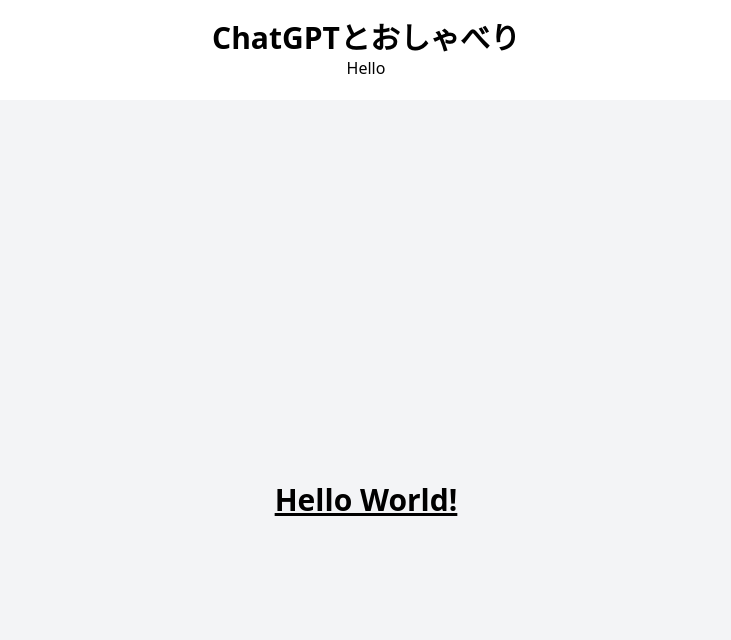
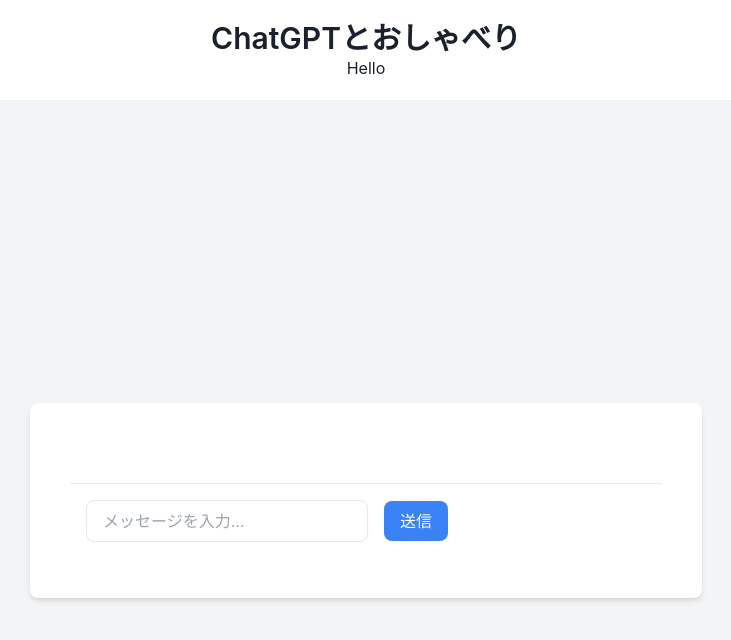
Before and after one commit to DahuiSheng/aichat, a Next.js app: page / in a window 1280 px wide. Shown: the top 640 px of the page, without its empty margins (274-1005 px from the left). Built offline with nearby package versions, Linux system fonts and the light colour scheme.

Commit message:
Fix page.tsx

```diff
--- a/app/components/Chat.tsx
+++ b/app/components/Chat.tsx
@@ -1,5 +1,8 @@
 
 import { motion } from "framer-motion"
+import { useEffect, useState } from "react";
+import { Message } from "../types/custom";
+import { Avatar, Flex } from "@chakra-ui/react";
 
 const Chat = ({ content, role }: Message) => {
     const [chatMessage, setChatMessage] = useState("");
--- a/app/layout.tsx
+++ b/app/layout.tsx
@@ -1,8 +1,12 @@
+"use client"
+
+import { ChakraProvider } from '@chakra-ui/react'
 import Header from './Header'
 import Main from './Main'
 import './globals.css'
 
-export const metadata = {
+
+const metadata = {
   title: 'ChatGPTとおしゃべり',
   description: 'ChatGPT APIを使ったチャットアプリです。一緒におしゃべりができます。',
 }
@@ -13,6 +17,7 @@
   children: React.ReactNode
 }) {
   return (
+    <ChakraProvider>
       <html lang="ja">
         <head />
         <body className='min-h-screen bg-white md:bg-gray-100'>
@@ -22,5 +27,6 @@
           </Main>
         </body>
       </html>
+    </ChakraProvider>
   );
 }
--- a/app/page.tsx
+++ b/app/page.tsx
@@ -1,8 +1,74 @@
+"use client";
 
-export default function Home() {
+import { Flex } from "@chakra-ui/react";
+import type { NextPage } from "next";
+import { useState } from "react";
+import { AnimatePresence } from "framer-motion";
+import Chat from "./components/Chat";
+import InputForm from "./components/InputForm";
+import { Message } from "./types/custom";
+import ThreeDotsLoader from "./components/ThreeDotsLoader";
+import { system_prompt } from "./constants/constants";
+
+const Home: NextPage = () => {
+  const [chats, setChats] = useState<Message[]>([
+    {
+      role: "system",
+      content: system_prompt,
+    },
+  ]);
+  const [isSubmitting, setIsSubmitting] = useState(false);
+
+  const handleSubmit = async (message: Message) => {
+    try {
+      setIsSubmitting(true);
+      setChats((prev) => [...prev, message]);
+
+      const response = await fetch("/api/messages", {
+        method: "POST",
+        headers: {
+          "Content-Type": "application/json",
+        },
+        body: JSON.stringify({
+          message: [...chats, message].map((d) => ({
+            role: d.role,
+            content: d.content,
+          })),
+        }),
+      });
+
+      const data = await response.json();
+      if (response.status !== 200) {
+        throw (
+          data.error ||
+          new Error(`Request failed with status ${response.status}`)
+        );
+      }
+      setChats((prev) => [...prev, data.result as Message]);
+    } catch (error) {
+      console.log(error);
+    } finally {
+      setIsSubmitting(false);
+    }
+  };
+
   return (
-    <div className="text-3xl font-bold underline">
-      Hello World!
+    <div className="w-full max-w-2xl bg-white md:rounded-lg md:shadow-md p-4 md:p-10 my-10">
+      <div className="mb-10">
+        <AnimatePresence>
+          {chats.slice(1, chats.length).map((chat, index) => {
+            return <Chat role={chat.role} content={chat.content} key={index} />;
+          })}
+        </AnimatePresence>
+        {isSubmitting && (
+          <Flex alignSelf="flex-start" px="2rem" py="0.5rem">
+            <ThreeDotsLoader />
+          </Flex>
+        )}
+      </div>
+      <InputForm onSubmit={handleSubmit} />
     </div>
-  )
-}
+  );
+};
+
+export default Home;
--- a/package.json
+++ b/package.json
@@ -9,6 +9,9 @@
     "lint": "next lint"
   },
   "dependencies": {
+    "@chakra-ui/react": "^2.5.4",
+    "@emotion/react": "^11.10.6",
+    "@emotion/styled": "^11.10.6",
     "@types/node": "18.15.10",
     "@types/react": "18.0.30",
     "@types/react-dom": "18.0.11",
```
Also changed, not shown: 1 other file (tests, documents, lock files or other folders). Lines whose indentation alone changed are shown as unchanged.
